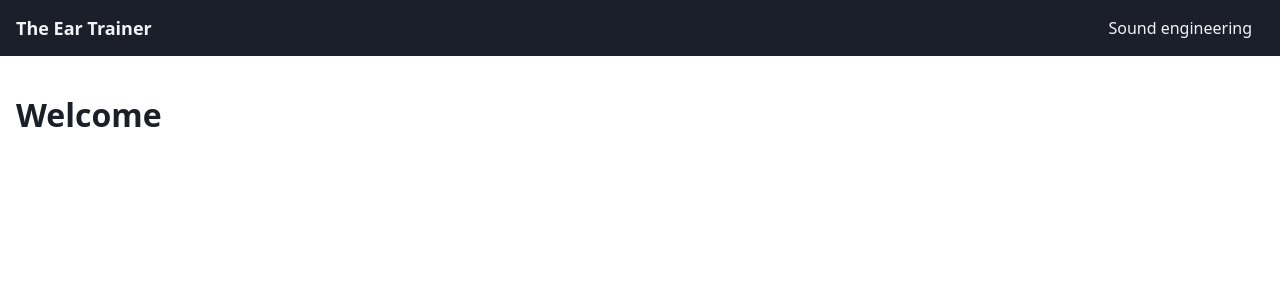
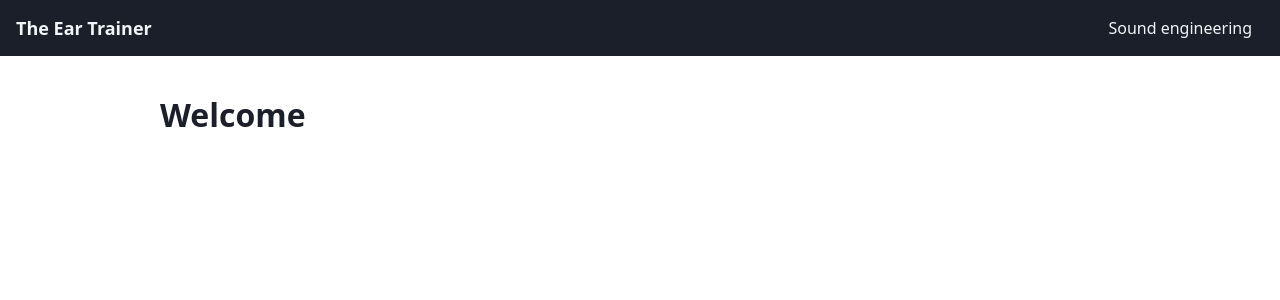
Before and after one commit to adericbourg/the-ear-trainer, a React (Vite) app in the folder frontend/: page /#/ in a window 1280 px wide. Shown: the top 300 px of the page. Built offline with nearby package versions, Linux system fonts and the light colour scheme.

Commit message:
feat(frontend): cap content width on wide screens
Signed-off-by: Alban Dericbourg <alban@dericbourg.dev>

```diff
--- a/frontend/src/index.css
+++ b/frontend/src/index.css
@@ -21,5 +21,7 @@ body {
 }
 
 main {
+  max-width: 60rem;
+  margin-inline: auto;
   padding: 1rem;
 }
```
